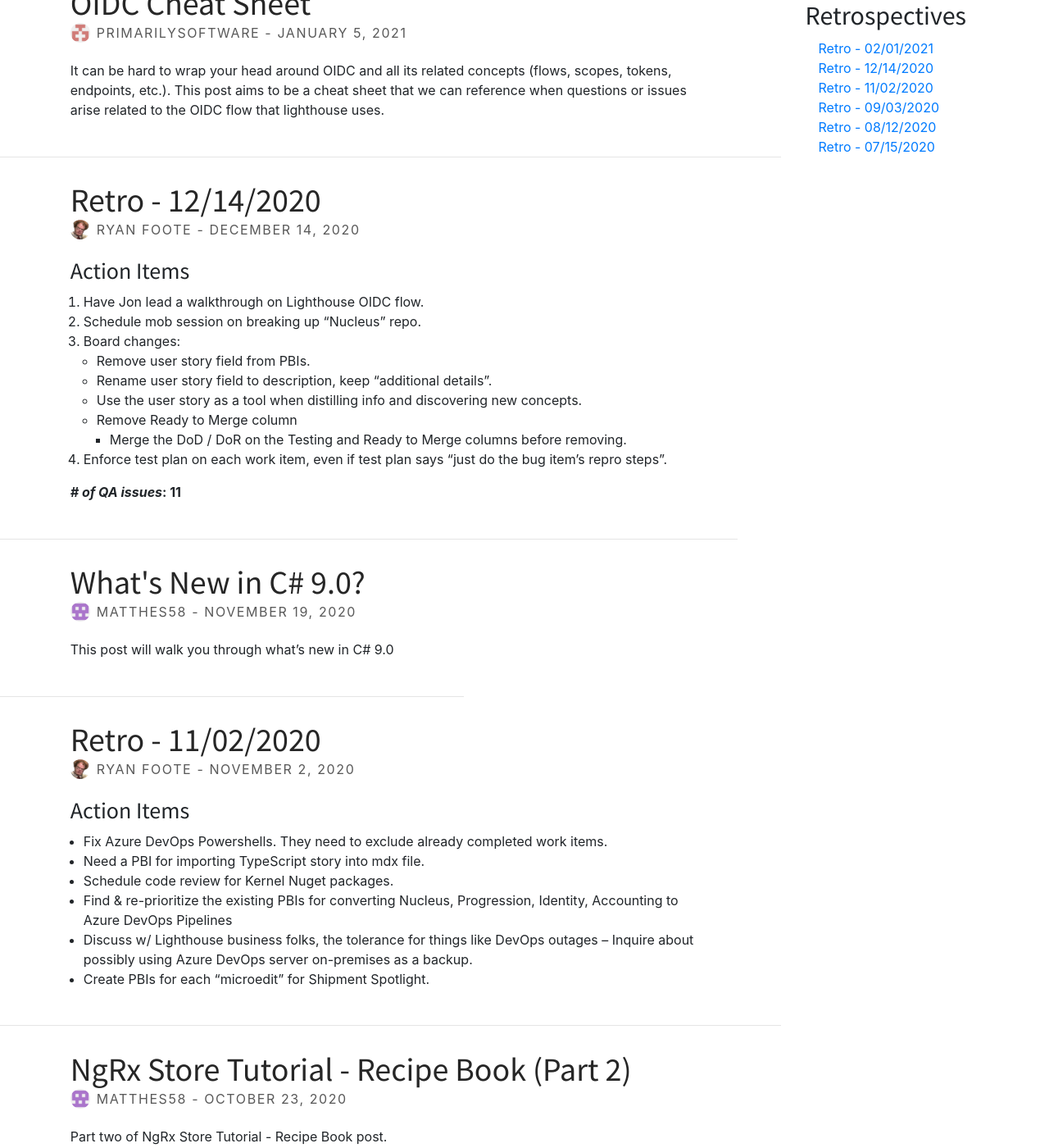
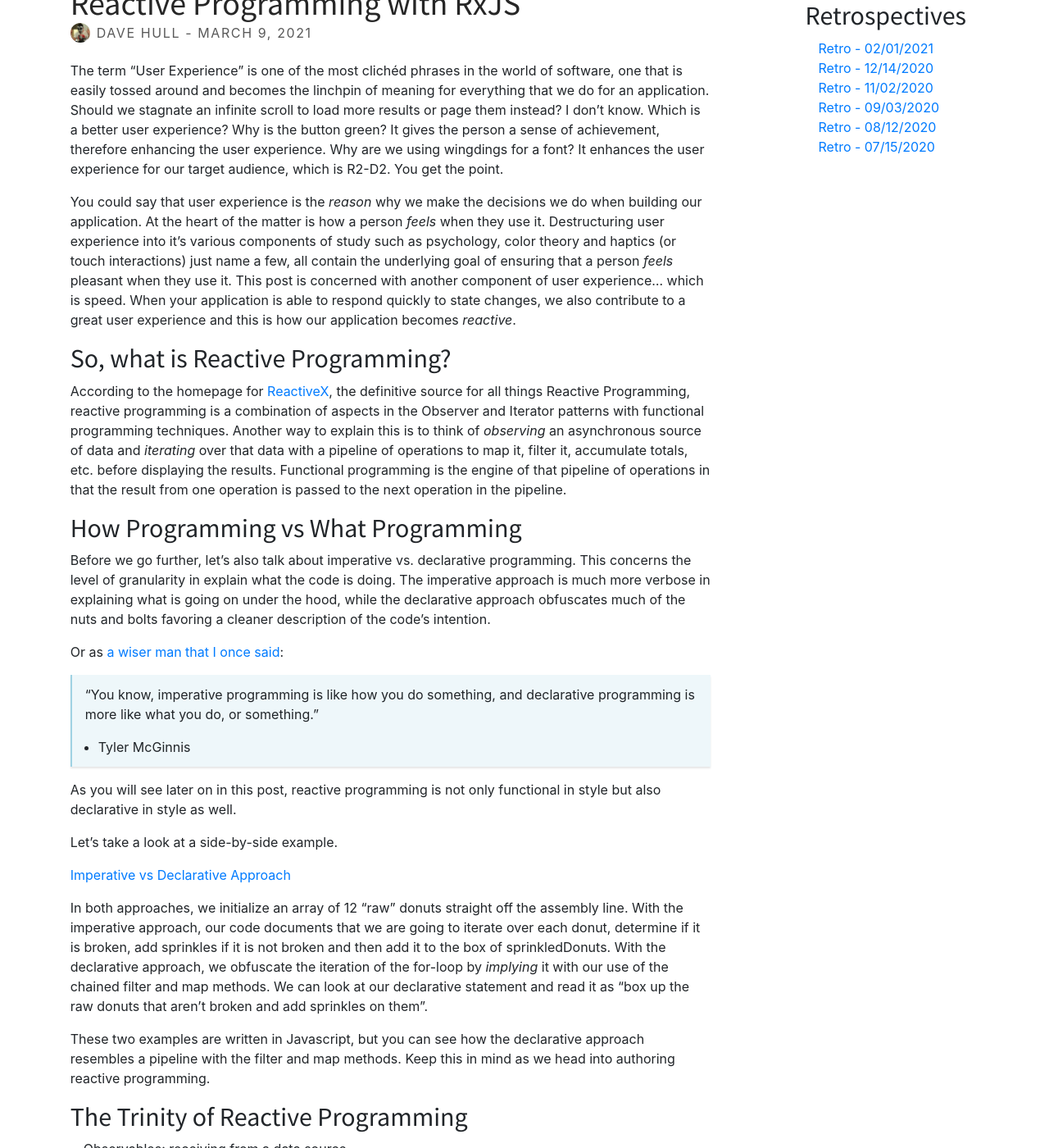
Before and after one commit to TeamLighthorse/teamlighthorse.github.io, a Jekyll site: the page built from index.html, in a window 1280 px wide and 1400 px high, scrolled down 941 px. Shown: the whole window at 82% size. Built offline with Jekyll 4.4.1, drawn with Linux system fonts in a browser that asks for light colours; the list of posts is cut into pages by our own code; some of the changed text lies outside the part shown.

Commit message:
blog post on reactive programming

````diff
--- /dev/null
+++ b/_posts/2021-03-09-reactive-programming-with-rxjs.md
@@ -0,0 +1,189 @@
+---
+layout: post
+title: Reactive Programming with RxJS
+tags: [reactive, rxjs, angular]
+excerpt_separator: <!--more-->
+author:  docHologram
+---
+
+The term "User Experience" is one of the most clichéd phrases in the world of software, one that is easily tossed around and becomes the linchpin of meaning for everything that we do for an application. Should we stagnate an infinite scroll to load more results or page them instead? I don't know. Which is a better user experience? Why is the button green? It gives the person a sense of achievement, therefore enhancing the user experience. Why are we using wingdings for a font? It enhances the user experience for our target audience, which is R2-D2. You get the point.
+
+You could say that user experience is the _reason_ why we make the decisions we do when building our application. At the heart of the matter is how a person _feels_ when they use it. Destructuring user experience into it's various components of study such as psychology, color theory and haptics (or touch interactions) just name a few, all contain the underlying goal of ensuring that a person _feels_ pleasant when they use it. This post is concerned with another component of user experience... which is speed. When your application is able to respond quickly to state changes, we also contribute to a great user experience and this is how our application becomes _reactive_.
+
+## So, what is Reactive Programming?
+
+According to the homepage for [ReactiveX](http://reactivex.io/), the definitive source for all things Reactive Programming, reactive programming is a combination of aspects in the Observer and Iterator patterns with functional programming techniques. Another way to explain this is to think of _observing_ an asynchronous source of data and _iterating_ over that data with a pipeline of operations to map it, filter it, accumulate totals, etc. before displaying the results. Functional programming is the engine of that pipeline of operations in that the result from one operation is passed to the next operation in the pipeline.
+
+## How Programming vs What Programming
+
+Before we go further, let's also talk about imperative vs. declarative programming. This concerns the level of granularity in explain what the code is doing. The imperative approach is much more verbose in explaining what is going on under the hood, while the declarative approach obfuscates much of the nuts and bolts favoring a cleaner description of the code's intention.
+
+Or as [a wiser man that I once said](https://ui.dev/imperative-vs-declarative-programming/):
+
+> “You know, imperative programming is like how you do something, and declarative programming is more like what you do, or something.”
+>
+> - Tyler McGinnis
+
+As you will see later on in this post, reactive programming is not only functional in style but also declarative in style as well.
+
+Let's take a look at a side-by-side example.
+
+[Imperative vs Declarative Approach](/assets/img/imperative-vs-declarative.png)
+
+In both approaches, we initialize an array of 12 "raw" donuts straight off the assembly line. With the imperative approach, our code documents that we are going to iterate over each donut, determine if it is broken, add sprinkles if it is not broken and then add it to the box of sprinkledDonuts. With the declarative approach, we obfuscate the iteration of the for-loop by _implying_ it with our use of the chained filter and map methods. We can look at our declarative statement and read it as "box up the raw donuts that aren't broken and add sprinkles on them".
+
+These two examples are written in Javascript, but you can see how the declarative approach resembles a pipeline with the filter and map methods. Keep this in mind as we head into authoring reactive programming.
+
+## The Trinity of Reactive Programming
+
+* Observables: receiving from a data source
+* Operators: pipeline of actions on the data
+* Subscriptions: consuming the final result
+
+### Observables
+
+Observables are the heart of the reactive programming paradigm in that we cannot have reactive programming without reading from a data source of some type. We can think of the donut assembly line in our previous example as an observable. Another example of an observable would be a social media feed that is constantly receiving new posts for display on the screen.
+
+[Observables](/assets/img/observables.png)
+
+### Operators
+
+Operators form a pipeline of actions, with each operator passing it's result to the next operator in the pipeline. In the following example, think of beltOfDonuts as an observable:
+
+```
+beltOfDonuts()
+    .pipe(
+        filter(donut => donut.isNotBroken()),
+        map(donut => donut.addSprinkles()),
+        take(12),
+        toArray()
+    );
+```
+
+By the way, the result of each of these operators is itself an observable.
+
+We aren't done quite yet. Ultimately, no one can eat these donuts with a subscription.
+
+### Subscriptions
+
+Subscriptions consume the end result, often called an emission. In fact, without a subscription our application never sees the result of the beltOfDonuts observable pipeline. Let's add a subscription to beltOfDonuts:
+
+```
+beltOfDonuts()
+    .pipe(
+        filter(donut => donut.isNotBroken()),
+        map(donut => donut.addSprinkles()),
+        take(12),
+        toArray()
+    )
+    .subscribe((boxOfDonuts: Donut[]) => {
+        const myDonuts = boxOfDonuts;
+    });
+```
+
+In this example, we will continue getting boxes of 12 sprinkled donuts for as long as beltOfDonuts keeps giving them to us. Many observables have an onCompleted method that tells the pipeline and subscription that there is no more emissions. However, there are also many observables that do not have an onCompleted method and will keep the faucet on ad infinitum. This could cause memory leaks or unwanted side effects in our application if we leave a bunch of unused subscriptions lying around. Luckily, we can easily unsubscribe to these when we are finished:
+
+```
+const donutSubscription = beltOfDonuts()
+    .pipe(
+        filter(donut => donut.isNotBroken()),
+        map(donut => donut.addSprinkles()),
+        take(12),
+        toArray()
+    )
+    .subscribe((boxOfDonuts: Donut[]) => {
+        const myDonuts = boxOfDonuts;
+    });
+
+donutSubscription.unsubscribe();
+```
+
+Next, let's take a closer look at the three possible outcomes of any given observable emission:
+
+### Observables Have a Trinity Too!
+
+* onNext
+* onError
+* onCompletion
+
+In our previous example, we only show what happens onNext which is we get a box of donuts.
+
+```
+.subscribe((boxOfDonuts: Donut[]) => {
+    const myDonuts = boxOfDonuts;
+});
+```
+
+But what happens if something goes wrong like the donut belt stops working or the guy operating it says "take this job and shove it" and shuts it down? Well, we need to handle these scenarios, right?
+
+We can supplement our subscription callback, the onNext, with an optional onError path and also an onComplete path if we want something to happen when and if the observable completes:
+
+```
+.subscribe(
+    (boxOfDonuts: Donut[]) => {
+        const myDonuts = boxOfDonuts;
+    },
+    (error: string) => {
+        displayMessage(error);
+    },
+    () => {
+        displayMessage('We are all done for the day!');
+    }
+);
+```
+
+## Recap
+
+OK, let's summarize what we have so far.
+
+1. Observables listen in on a data stream of some sort and emit values
+2. Operators perform actions on that data returning their result as another observable to the next operator in the pipeline
+3. Subscriptions consume the end result
+
+## Reactive Resources
+
+Thus far we have explored reactive programming in the context of JavaScript ([TypeScript](https://www.typescriptlang.org/) in particular, actually), but reactive libraries exist for all sorts of programming languages. Remember ReactiveX that I spoke of earlier? Well, in addition to providing a ton of explanatory docs and tutorials, there is also a [listing of languages](http://reactivex.io/languages.html) with Rx support such as:
+
+* Java (RxJava)
+* C# (Rx.NET)
+* C++ (RxCpp)
+* PHP (RxPHP)
+
+...just to name a few. What we've been working with so far is [RxJS](https://rxjs.dev/guide/overview).
+
+## RxJS Reiterated
+
+Let's take a look an enhanced version of our beltOfDonuts example that does a better job of emulating a subscription that receives a box of 12 donuts.
+
+```
+beltOfDonuts()
+    .pipe(
+        filter(donut => donut.isNotBroken()),
+        map(donut => donut.addSprinkles()),
+        scan((donuts, donut, index) => (index % 12) ? donuts.concat(donut) : [donut]),
+        filter(donuts => donuts.length === 12)
+    )
+    .subscribe(
+        (boxOfDonuts: Donut[]) => {
+            placeOnShelf(boxOfDonuts);
+        }),
+        (error: string) => {
+            displayMessage(error);
+        }),
+        () => {
+            displayMessage('We are all done for the day!');
+        }
+    );
+```
+
+In this example, we scrapped the take(12) operator for a scan operator instead. If you recall from earlier, take(12) will take 12 donuts and complete. Therefore, our subscription will only receive a single box of donuts. The use of scan here:
+
+```
+scan((donuts, donut, index) => (index % 12) ? donuts.concat(donut) : [donut])
+```
+
+works much like a reducer in that it will accumulate donuts until it gets to 12 (`index % 12`) and then initialize a new box with a single donut in it. We are using a bit of digital smoke and mirrors here because scan will emit a box with one donut, then a box with two donuts, _10 passes later_... then a box with twelve donuts, then a box with one donut... and so on. To emulate that our subscription only gets a box of 12 donuts, we utilize the filter operator, which will discard any box that has less than 12 donuts (Blasphemy, I know!):
+
+```
+filter(donuts => donuts.length === 12)
+```
````
Also changed, not shown: _posts/2020-09-11-api-guidelines.md (+2 -2 lines), 1 other file.
